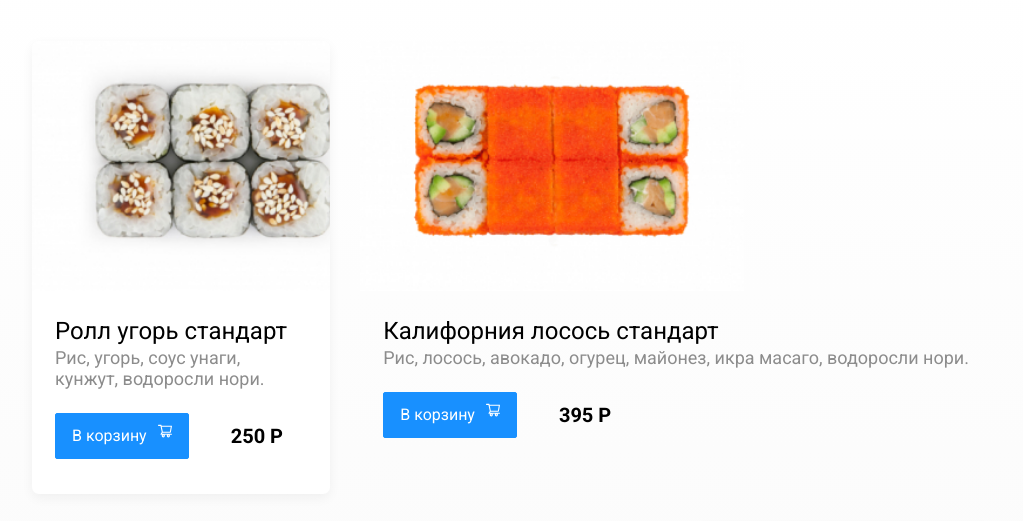
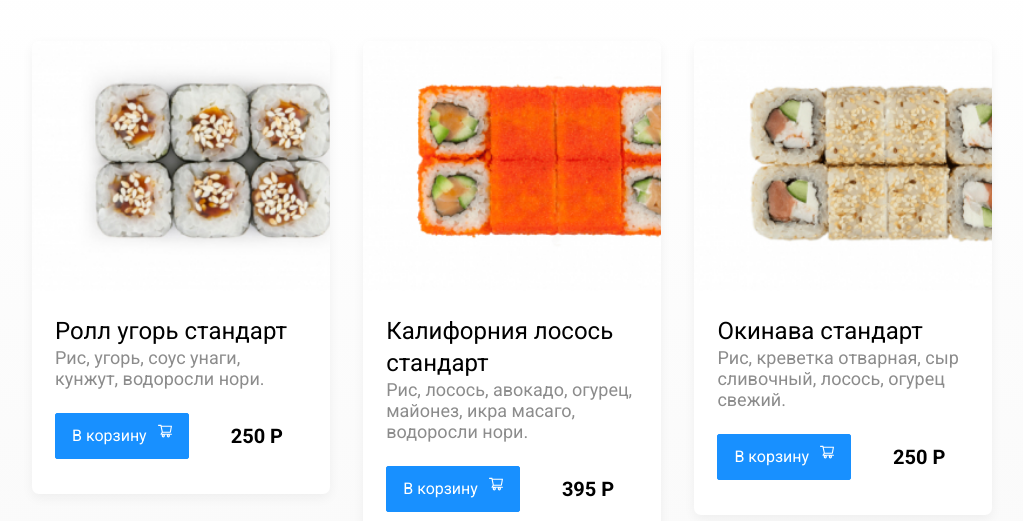
Before and after one commit to soroca99/Delivery-food, a plain HTML site: page restaurant.html in a window 1280 px wide. Shown: the part 175-696 px from the top of the page, without its empty margins (128-1151 px from the left). Drawn offline with Linux system fonts and the light colour scheme.

Commit message:
Update restaurant.html

```diff
--- a/restaurant.html
+++ b/restaurant.html
@@ -75,7 +75,7 @@
                   <!-- /.card-text -->
                 </div>
                 <!-- /.card -->
-                <div class="cardwow fadeInUp" data-wow-delay="0.4s">
+                <div class="card wow fadeInUp" data-wow-delay="0.4s">
                   <img src="img/california.jpg" alt="california" class="card-image">
                   <div class="card-text">
                     <div class="card-heading">
@@ -96,7 +96,7 @@
                   <!-- /.card-text -->
                 </div>
                 <!-- /.card -->
-                <div class="cardwow fadeInUp" data-wow-delay="0.6s">
+                <div class="card wow fadeInUp" data-wow-delay="0.6s">
                   <img src="img/okinava.jpg" alt="okinava" class="card-image">
                   <div class="card-text">
                     <div class="card-heading">
```
